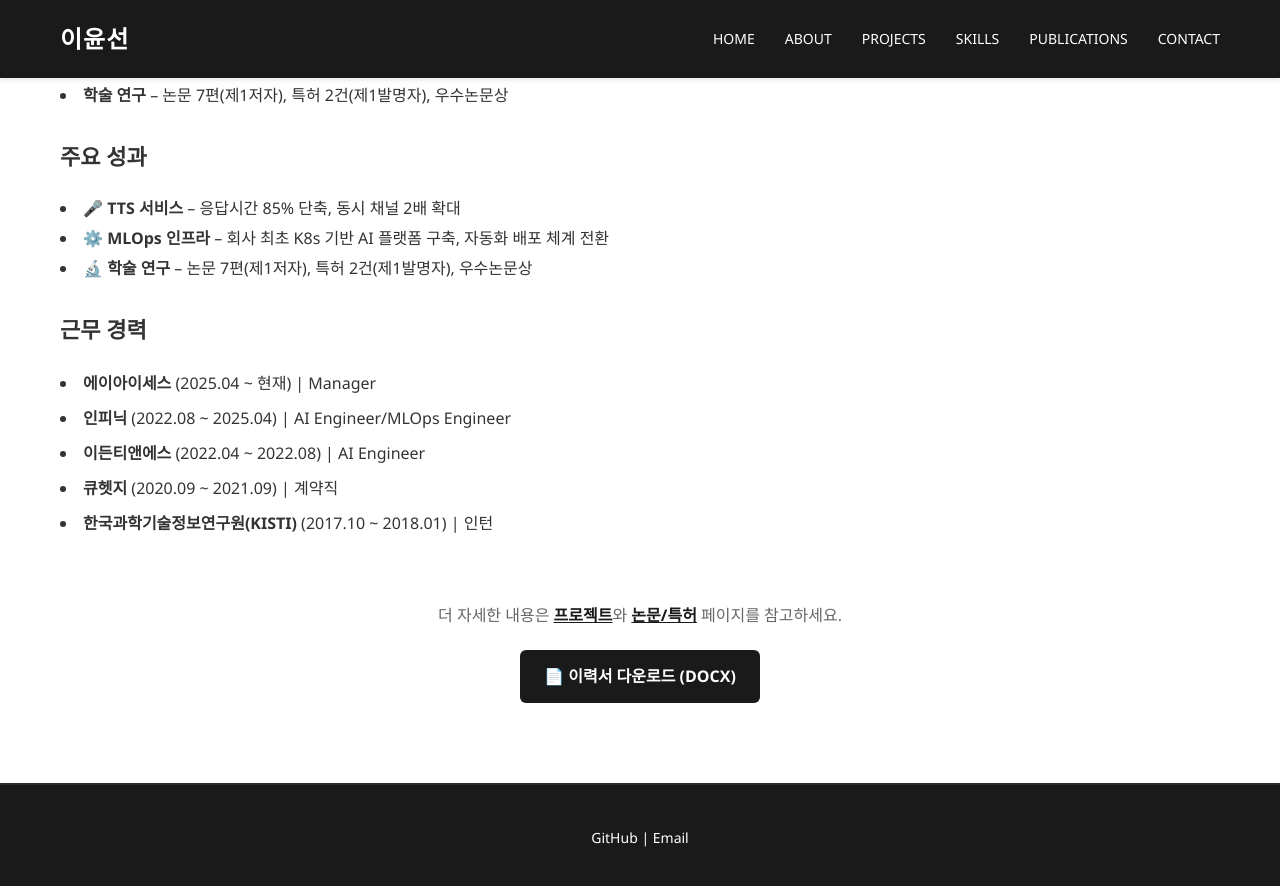
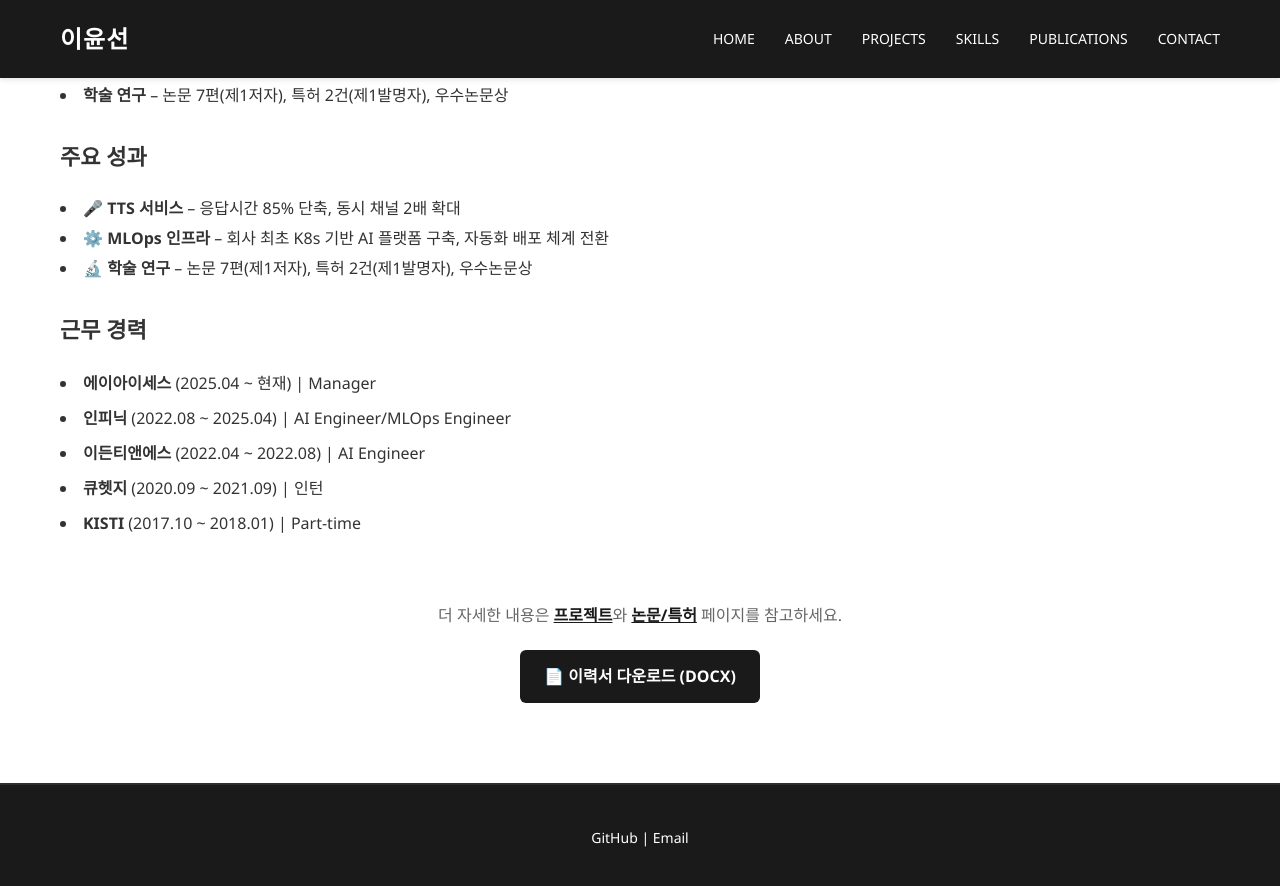
Before and after one commit to ckc5800/ckc5800.github.io, a Jekyll site: the page built from about.html, in a window 1280 px wide and 900 px high, scrolled down 426 px. Shown: the top 886 px of the window. Built offline with Jekyll 4.4.1, drawn with Linux system fonts in a browser that asks for light colours.

Commit message:
Quhedge back to Intern, KISTI as Part-time

```diff
--- a/about.html
+++ b/about.html
@@ -33,8 +33,8 @@ title: About
         <li><strong>에이아이세스</strong> (2025.04 ~ 현재) | Manager</li>
         <li><strong>인피닉</strong> (2022.08 ~ 2025.04) | AI Engineer/MLOps Engineer</li>
         <li><strong>이든티앤에스</strong> (2022.04 ~ 2022.08) | AI Engineer</li>
-        <li><strong>큐헷지</strong> (2020.09 ~ 2021.09) | 계약직</li>
-        <li><strong>한국과학기술정보연구원(KISTI)</strong> (2017.10 ~ 2018.01) | 인턴</li>
+        <li><strong>큐헷지</strong> (2020.09 ~ 2021.09) | 인턴</li>
+        <li><strong>KISTI</strong> (2017.10 ~ 2018.01) | Part-time</li>
     </ul>
 </div>
 
--- a/projects.html
+++ b/projects.html
@@ -336,7 +336,7 @@ title: Projects
 <div>
     <h3>📂 Data Collection & Preprocessing (큐헷지)</h3>
     <p><strong>Period:</strong> 2020.09 ~ 2021.09</p>
-    <p><strong>Role:</strong> 계약직 - 데이터 수집 및 전처리 파이프라인 구축</p>
+    <p><strong>Role:</strong> 인턴 - 데이터 수집 및 전처리 파이프라인 구축</p>
 
     <h4 style="margin-top: 20px; color: #555;">배경</h4>
     <p>금융 데이터 분석을 위한 고품질 데이터 필수. 다중 소스 수집 데이터의 수동 정제 및 통합으로 인한 비효율.</p>
```
Also changed, not shown: 1 other file.
